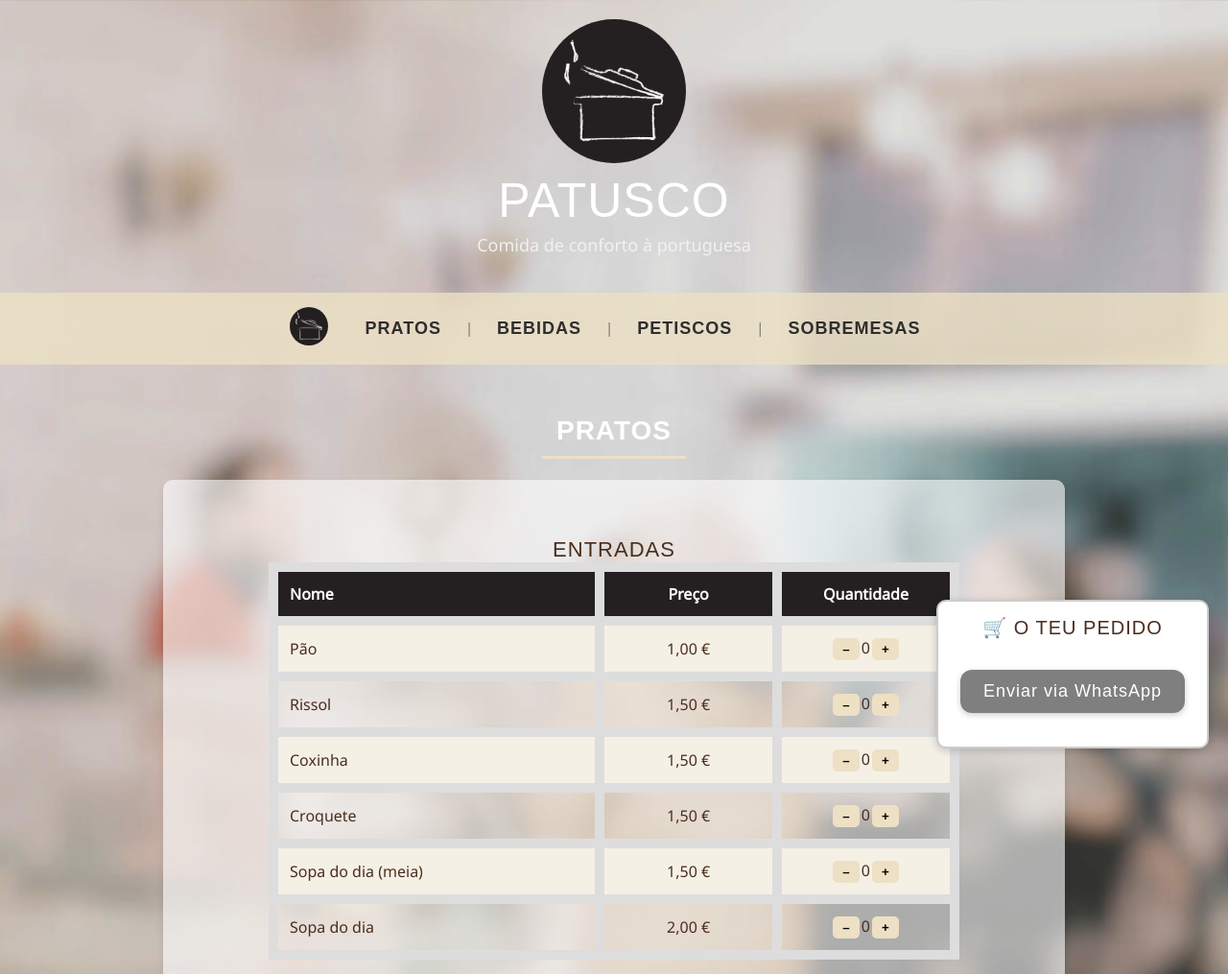
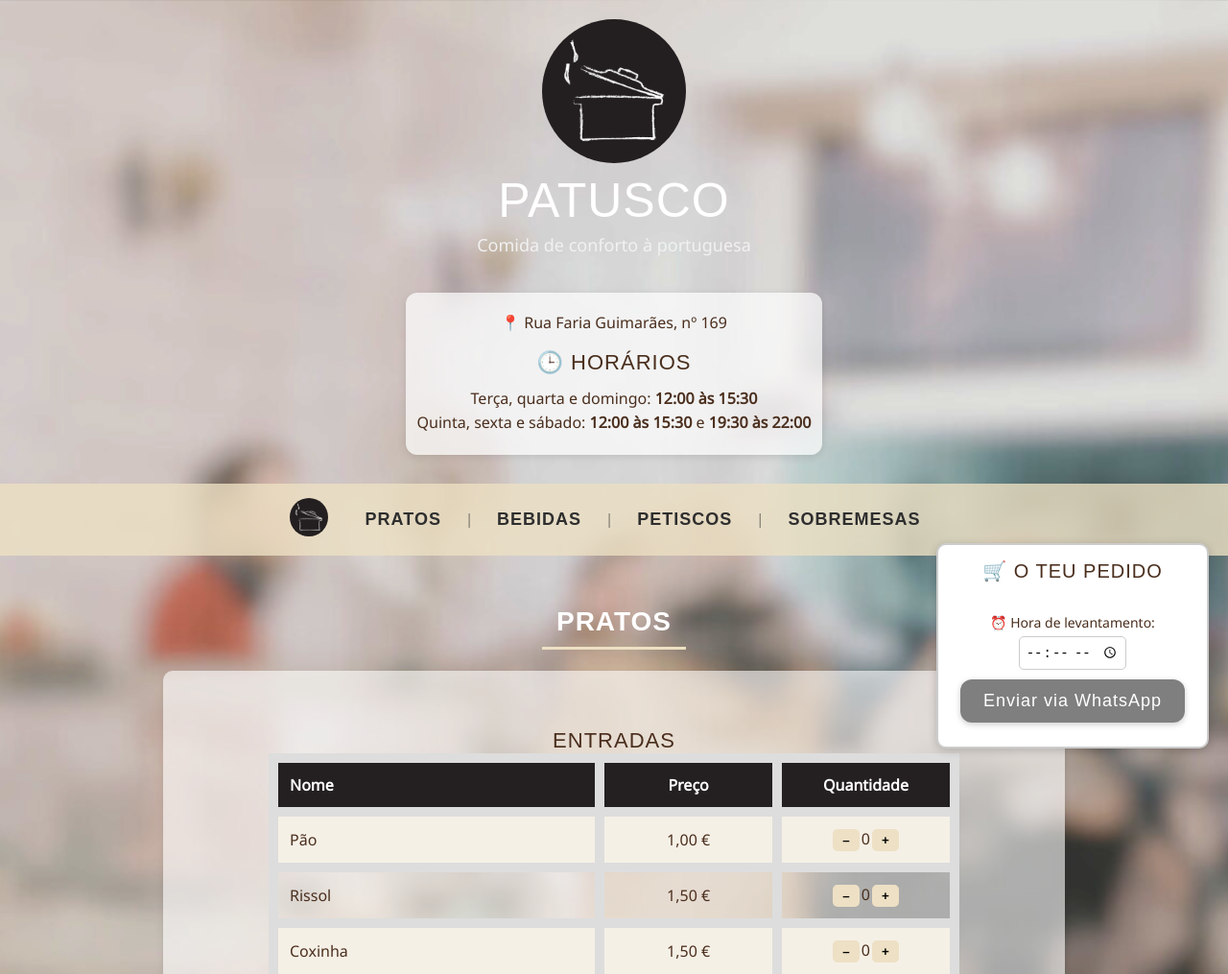
Before and after one commit to o-patusco/o-patusco.github.io, a plain HTML site: page Pedidos.html in a window 1280 px wide. Shown: the top 1015 px of the page at 96% size. Drawn offline with Linux system fonts and the light colour scheme; a web font is replaced by a local one.

Commit message:
Add files via upload

```diff
--- a/Pedidos.html
+++ b/Pedidos.html
@@ -56,6 +56,44 @@
             return;
         }
 
+        const pickupInput = document.getElementById('pickup-time');
+        const pickupTime = pickupInput.value;
+
+        if (!pickupTime) {
+            alert("Por favor, indica a hora de levantamento.");
+            return;
+        }
+
+        const [hours, minutes] = pickupTime.split(":").map(Number);
+        const now = new Date();
+        const pickup = new Date();
+        pickup.setHours(hours, minutes, 0, 0);
+
+        const day = now.getDay(); // 0 = Sunday, 1 = Monday, ..., 6 = Saturday
+        const diffMinutes = (pickup - now) / (1000 * 60);
+
+        // Rule 1: No orders on Monday
+        if (day === 1) {
+            alert("Não aceitamos pedidos à segunda-feira. Por favor escolhe outro dia.");
+            return;
+        }
+
+        // Rule 2: Must be at least 15 minutes ahead
+        if (diffMinutes < 15) {
+            alert("Por favor escolhe uma hora de levantamento pelo menos 15 minutos após o momento atual.");
+            return;
+        }
+
+        // Rule 3: Validate allowed hours
+        const isLunchTime = hours >= 12 && hours < 15;
+        const isDinnerTime = hours >= 19 && (hours < 22 || (hours === 22 && minutes === 0));
+        const isDinnerDay = day === 4 || day === 5 || day === 6; // Thursday to Saturday
+
+        if (!isLunchTime && !(isDinnerDay && isDinnerTime)) {
+            alert("Por favor escolhe uma hora dentro do nosso horário:\n12:00–15:00 (Terça a Domingo)\n19:30–22:00 (Quinta a Sábado)");
+            return;
+        }
+
         let total = 0;
         const messageItems = Object.entries(order)
             .filter(([_, data]) => data.quantity > 0)
@@ -66,8 +104,7 @@
             })
             .join("\n");
 
-        const message = `Olá! Gostaria de pedir:\n${messageItems}\n\nTotal: ${total.toFixed(2)} €`;
-
+        const message = `Olá! Gostaria de pedir:\n${messageItems}\n\nTotal: ${total.toFixed(2)} €\nHora de levantamento: ${pickupTime}`;
         const phoneNumber = '351965298103';
         const url = `https://wa.me/${phoneNumber}?text=${encodeURIComponent(message)}`;
         window.open(url, '_blank');
@@ -79,8 +116,13 @@
     <div id="cart" class="cart">
         <h3>🛒 O teu pedido</h3>
         <ul id="cart-list"></ul>
+        <div class="pickup-time">
+            <label for="pickup-time">⏰ Hora de levantamento:</label>
+            <input type="time" id="pickup-time">
+        </div>
         <button onclick="sendOrder()">Enviar via WhatsApp</button>
     </div>
+
 
 
 
@@ -93,6 +135,18 @@
         <h1>PATUSCO</h1>
         <p class="subtitle">Comida de conforto à portuguesa</p>
     </header>
+
+    <div class="info-box">
+        <p class="info-address">📍 Rua Faria Guimarães, nº 169</p>
+
+        <p class="info-subtitle">🕒 Horários</p>
+
+        <p class="info-hours">
+          Terça, quarta e domingo: <strong>12:00 às 15:30</strong><br>
+          Quinta, sexta e sábado: <strong>12:00 às 15:30</strong> e <strong>19:30 às 22:00</strong>
+        </p>
+      </div>
+
 
     <nav>
         <a href="#top" class="nav-logo">
--- a/styles.css
+++ b/styles.css
@@ -224,6 +224,43 @@ tr:nth-child(even) {
   }
 
 
+
+  .info-box {
+    background-color: rgba(255, 255, 255, 0.7);
+    border-radius: 12px;
+    padding: 12px;
+    padding-top: 4px;
+    padding-bottom: 4px;
+    margin: 0 auto 30px auto;
+    width: fit-content;
+    max-width: 90%;
+    font-family: 'Noto Sans', sans-serif;
+    color: #4A2E1D;
+    text-align: center;
+    box-shadow: 0 2px 8px rgba(0,0,0,0.1);
+  }
+
+  .info-address {
+    font-size: 16px;
+    margin-bottom: 12px;
+  }
+
+  .info-subtitle {
+    font-family: 'Barlow Condensed', sans-serif;
+    font-size: 22px;
+    font-weight: 300;
+    text-transform: uppercase;
+    margin-bottom: 2px;
+    letter-spacing: 1px;
+    line-height: 0.8
+  }
+
+  .info-hours {
+    font-size: 16px;
+    line-height: 1.6;
+  }
+
+
 /* Menú do Dia Section */
 #menu-dia {
     width: 50%; /* Adjust width */
@@ -292,7 +329,7 @@ nav {
     position: sticky;
     top: 0;
     width: 100%;
-    z-index: 1000;
+    z-index: 900;
 }
 
 /* Logo inside the navigation */
@@ -476,7 +513,8 @@ html {
     font-weight: 300;
     font-size: 18px;
     padding: 12px 24px;
-    margin-bottom: 20px;
+    margin-bottom: 10px;
+    margin-top: 10px;
     border: none;
     border-radius: 12px;
     cursor: pointer;
@@ -489,6 +527,21 @@ html {
     background-color: #ede0c4;
     color: rgb(30, 30, 30);
 }
+
+.pickup-time {
+    margin-top: 0px;
+    font-family: 'Noto Sans', sans-serif;
+    font-size: 14px;
+    text-align: center;
+  }
+
+  #pickup-time {
+    padding: 6px;
+    font-size: 14px;
+    margin-top: 5px;
+    border-radius: 5px;
+    border: 1px solid #ccc;
+  }
 
 
 
```
